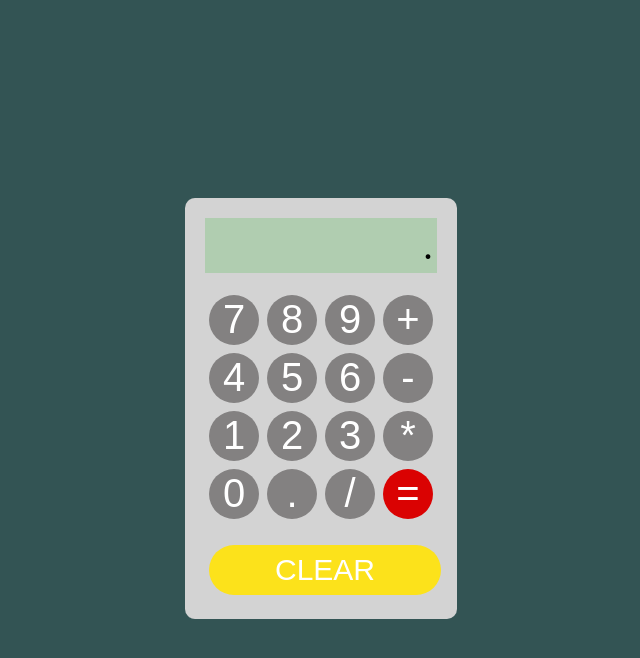
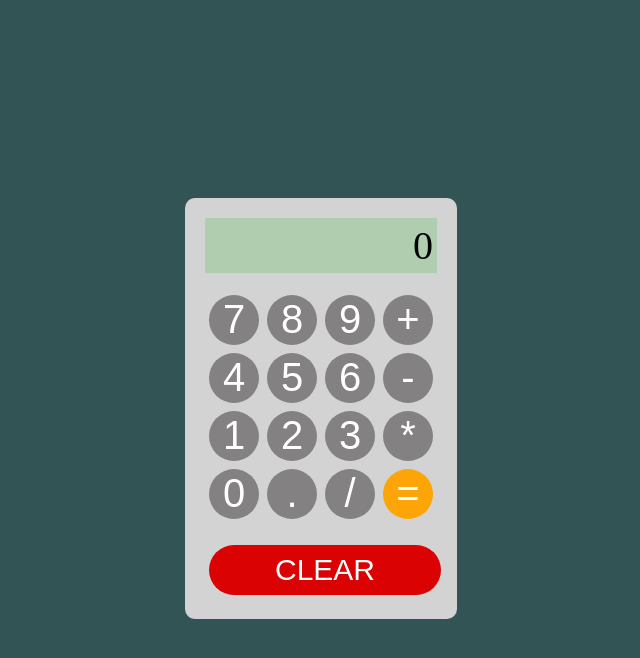
Before and after one commit to DaniaShulga/JS-Calculator, a plain HTML site: page index.html in a window 1280 px wide. Both pictures are taken after a click on the button "CLEAR". Shown: the whole page, without its empty margins (319-959 px from the left). Drawn offline with Linux system fonts and the light colour scheme.

Commit message:
add new changes

```diff
--- a/app.js
+++ b/app.js
@@ -8,13 +8,15 @@ function calculate(button) {
   const value = button.textContent;
   if (value === "CLEAR") {
     calculation = [];
-    screenDisplay.textContent = ".";
+    screenDisplay.textContent = "0";
   } else if (value === "=") {
     screenDisplay.textContent = eval(accumulativeCalculation);
+    screenDisplay.scrollLeft = screenDisplay.scrollWidth;
   } else {
     calculation.push(value);
     accumulativeCalculation = calculation.join("");
     screenDisplay.textContent = accumulativeCalculation;
+    screenDisplay.scrollLeft = screenDisplay.scrollWidth;
   }
 }
 
--- a/index.html
+++ b/index.html
@@ -12,7 +12,7 @@
 <body>
 
     <div class="calculator">
-        <div class="screen">.</div>
+        <div class="screen">0</div>
         <br>
         <div class="buttons">
             <button>7</button>
@@ -34,6 +34,7 @@
         </div>
         <br>
 
+
         <button id="clear">CLEAR</button>
     </div>
 
--- a/style.css
+++ b/style.css
@@ -18,6 +18,7 @@ body {
   font-size: 40px;
   text-align: end;
   padding: 4px;
+  overflow: hidden;
 }
 
 .buttons {
@@ -35,6 +36,7 @@ button {
   height: 50px;
   border-radius: 25px;
   margin: 4px;
+  transition: all 0.3s ease 0s;
 }
 
 button:hover {
@@ -46,19 +48,19 @@ button:active {
 }
 
 #equals {
-  background-color: rgb(218, 2, 2);
+  background-color: rgb(253, 164, 6);
 }
 
 #equals:hover {
-  background-color: rgb(198, 1, 1);
+  background-color: rgb(240, 155, 4);
 }
 
 #clear {
   width: 100%;
-  background-color: rgb(252, 226, 27);
+  background-color: rgb(218, 2, 2);
   font-size: 30px;
 }
 
 #clear:hover {
-  background-color: rgb(252, 201, 17);
+  background-color: rgb(198, 1, 1);
 }
```
